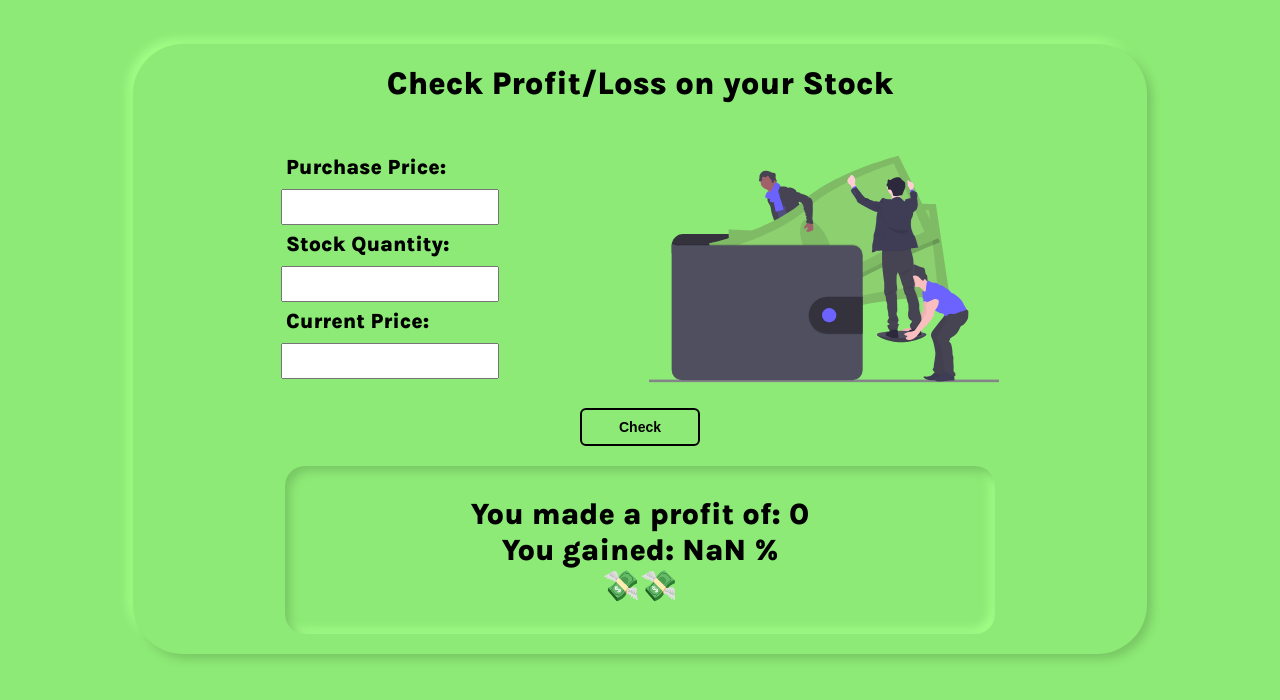
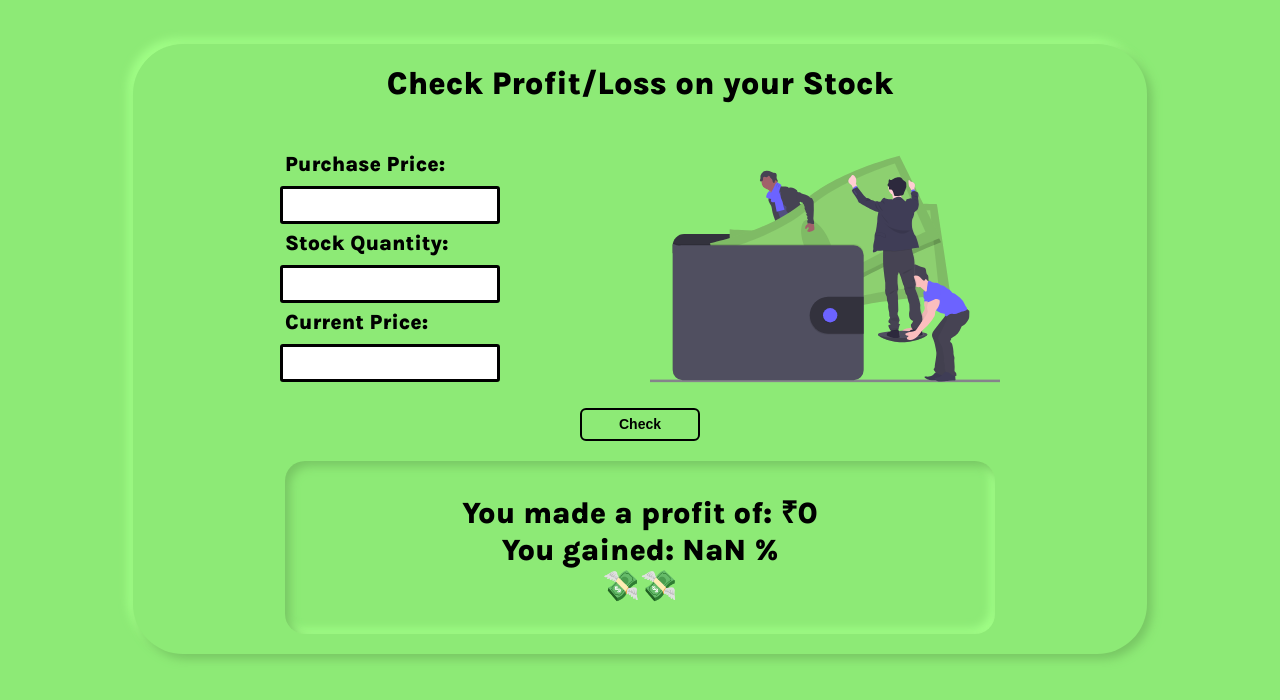
Before and after one commit to aryan-13/Profit-loss, a plain HTML site: page index.html in a window 1280 px wide. Both pictures are taken after a click on the button "Check". Drawn offline with Linux system fonts and the light colour scheme.

Commit message:
Minor tweaks

```diff
--- a/app.js
+++ b/app.js
@@ -25,7 +25,7 @@ function clickhandler() {
 	if (e < c) {
 		var nu = ((c * d - e * d) / (c * d)) * 100;
 		var n = nu.toFixed(2);
-		op.innerHTML = `You made a loss of: ${
+		op.innerHTML = `You made a loss of: ₹${
 			c * d - e * d
 		} <br> You lost: ${n} % <br> 😕😕`;
 		document.body.style.backgroundColor = '#ea7676';
@@ -37,7 +37,7 @@ function clickhandler() {
 	} else {
 		var mu = ((e * d - c * d) / (c * d)) * 100;
 		var m = mu.toFixed(2);
-		op.innerHTML = `You made a profit of: ${
+		op.innerHTML = `You made a profit of: ₹${
 			e * d - c * d
 		} <br> You gained: ${m} % <br> 💸💸`;
 		cont.style.backgroundColor = '#8dea76';
--- a/style.css
+++ b/style.css
@@ -54,6 +54,9 @@ input {
 	width: 210px;
 	height: 30px;
 	margin: 10px 0 7px 0;
+	border: 3px solid black;
+	border-radius: 3px;
+	font-weight: bold;
 }
 img {
 	width: 350px;
```
